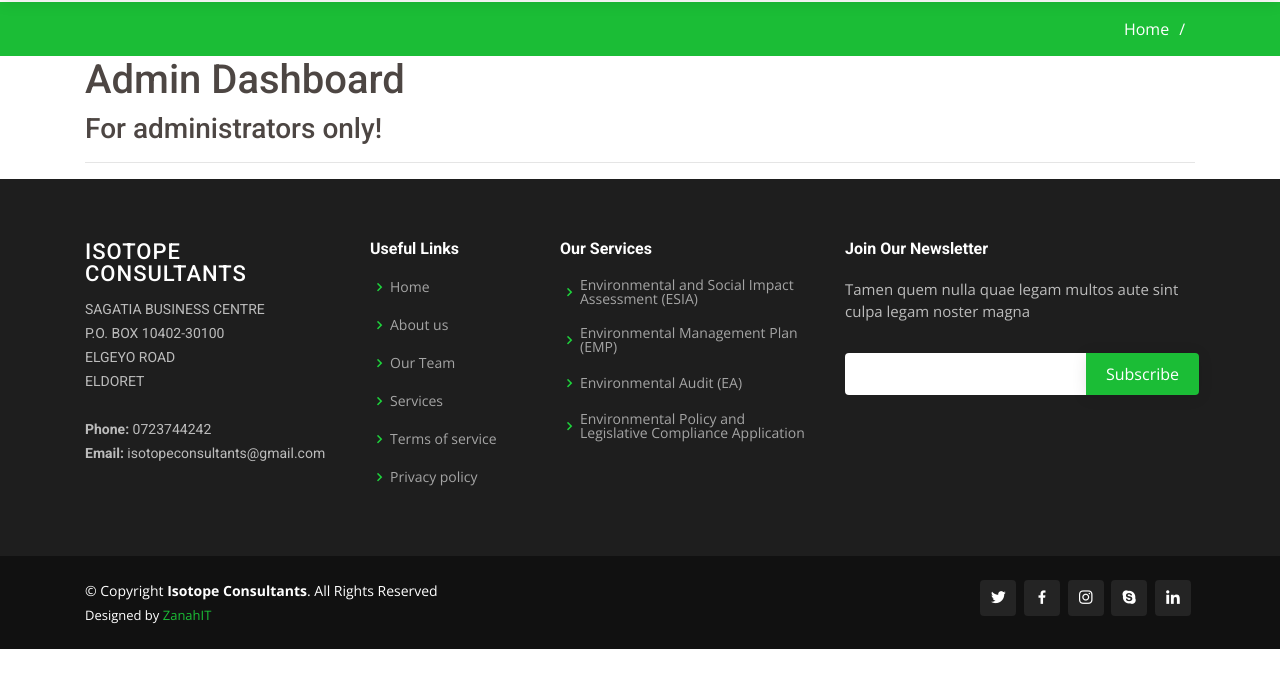
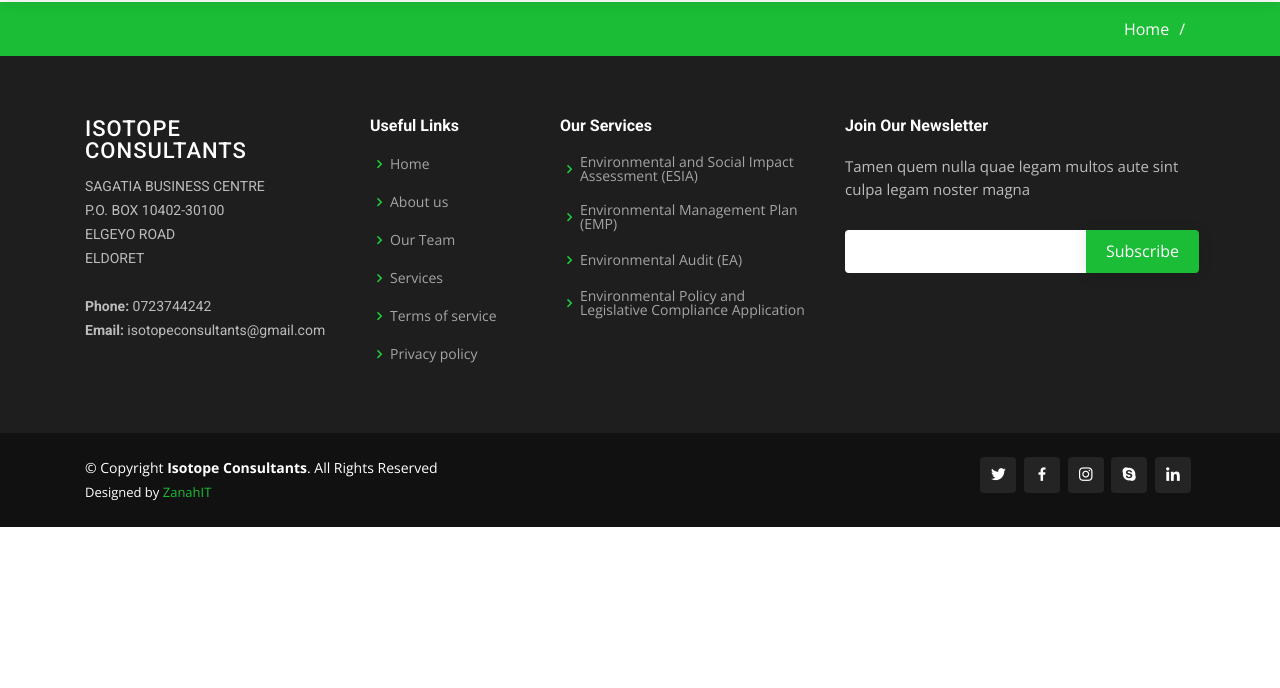
Before and after one commit to ekck/isotope-consultants, a Flask app: template app/templates/home/admin_dashboard.html in a window 1280 px wide. Shown: the part 70-758 px from the top of the page. Run offline with Flask 2, Linux system fonts and the light colour scheme; the template is opened without the code that fills it, so the values that code supplies are empty; parts of the project's set-up code (start-up, migrations or seed data) failed here and were passed over; some libraries are stand-ins or nearby versions.

Commit message:
padding row

```diff
--- a/app/templates/auth/register.html
+++ b/app/templates/auth/register.html
@@ -35,7 +35,7 @@
 
                         </div>
                         <div class="row">
-                          <div class="form-outline mb-4">
+                          <div class="form-outline mb-4 col-md-6">
                           {{ wtf.form_field(form.first_name, class='form-control',
                               placeholder='First name') }}
                           {% if form.first_name.errors %}
@@ -46,7 +46,7 @@
                           </ul>
                          {% endif %}
                          </div>
-                         <div class="form-outline mb-4">
+                         <div class="form-outline mb-4 col-md-6">
                           {{ wtf.form_field(form.last_name, class='form-control',
                             placeholder='Last name') }}
                           {% if form.last_name.errors %}
--- a/app/templates/home/admin_dashboard.html
+++ b/app/templates/home/admin_dashboard.html
@@ -3,18 +3,8 @@
 {% extends "base.html" %}
 {% block title %}Admin Dashboard{% endblock %}
 {% block body %}
-<div class="intro-header">
-    <div class="container">
-        <div class="row">
-            <div class="col-lg-12">
-                <div class="intro-message">
-                    <h1>Admin Dashboard</h1>
-                    <h3>For administrators only!</h3>
-                    <hr class="intro-divider">
-                    </ul>
-                </div>
-            </div>
-        </div>
-    </div>
-</div>
+<main id="main">
+
+
+</main>
 {% endblock %}
```
